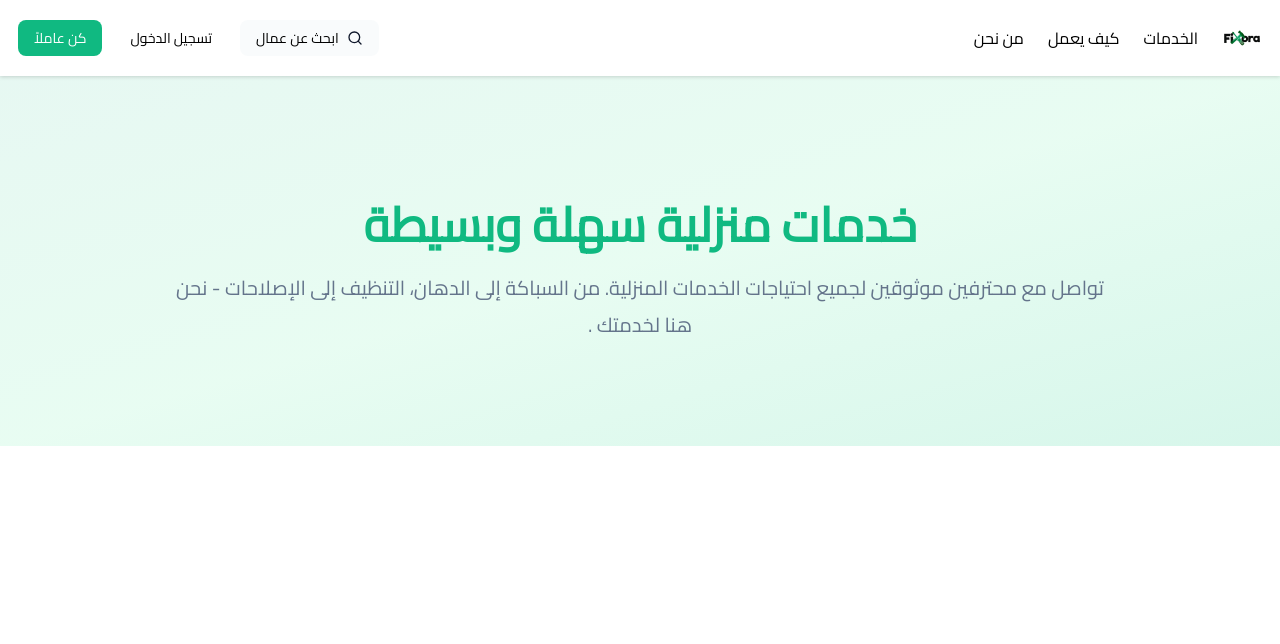
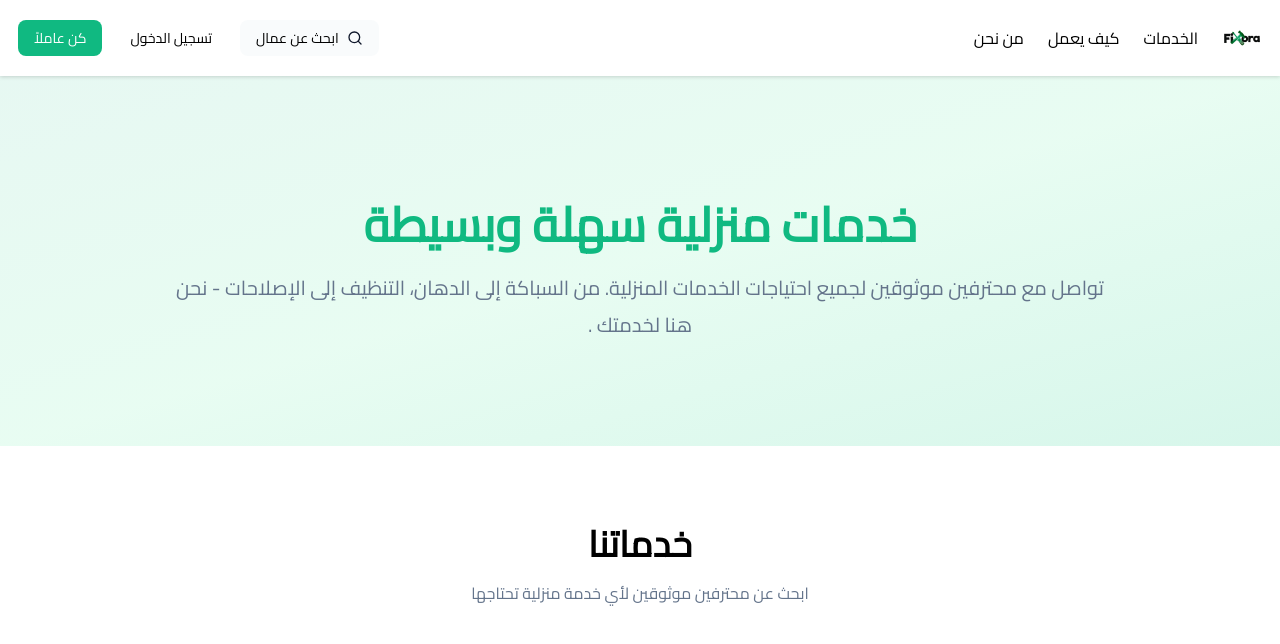
Before and after one commit to shvwkyyy/Fixora, a React (Vite) app in the folder frontend/: page / in a window 1280 px wide. Shown: the top 644 px of the page. Built offline with nearby package versions, Linux system fonts and the light colour scheme.

Commit message:
started working on main body page

```diff
--- a/frontend/src/App.jsx
+++ b/frontend/src/App.jsx
@@ -1,9 +1,11 @@
 import Header from "./Components/Header/Header"
+import Body from "./Components/Body/Body"
 
 function App() {
   return (
     <>
-     <Header />
+      <Header />
+      <Body />
     </>
   )
 }
--- /dev/null
+++ b/frontend/src/Components/Body/Body.jsx
@@ -0,0 +1,14 @@
+import styles from './Body.module.css';
+
+function Body() {
+    return (
+        <main>
+            <section className={styles["introduction-section"]}>
+                <h2 className={styles["services-header"]}>خدماتنا</h2>
+                <p className={styles["services-paragraph"]}>ابحث عن محترفين موثوقين لأي خدمة منزلية تحتاجها</p>
+            </section>
+        </main>
+    );
+}
+
+export default Body;
--- /dev/null
+++ b/frontend/src/Components/Body/Body.module.css
@@ -0,0 +1,19 @@
+.introduction-section {
+    margin-top: var(--section-margin);
+    margin-bottom: var(--section-margin);
+    display: flex;
+    flex-direction: column;
+    justify-content: center;
+    align-items: center;
+}
+
+
+.services-header {
+    font-size: 2.25rem;
+    font-weight: 700;
+}
+
+.services-paragraph {
+    font-size: 1rem;
+    color: var(--light-gray);
+}
--- a/frontend/src/Components/Header/Header.module.css
+++ b/frontend/src/Components/Header/Header.module.css
@@ -104,5 +104,5 @@
 
 .header-paragraph {
     font-size: 1.25rem;
-    color: #64748B;
+    color: var(--light-gray);
 }
--- a/frontend/src/index.css
+++ b/frontend/src/index.css
@@ -1,11 +1,13 @@
 :root {
   --dark-green: #10B981;
   --light-green: #34d399;
+  --light-gray: #64748B;
   --padding-sm: 5px;
   --padding-md: 16px;
   --small-font: 14px;
   --small-height: 36px;
   --small-radius: 8px;
+  --section-margin: 4rem;
 }
 
 * {
```
